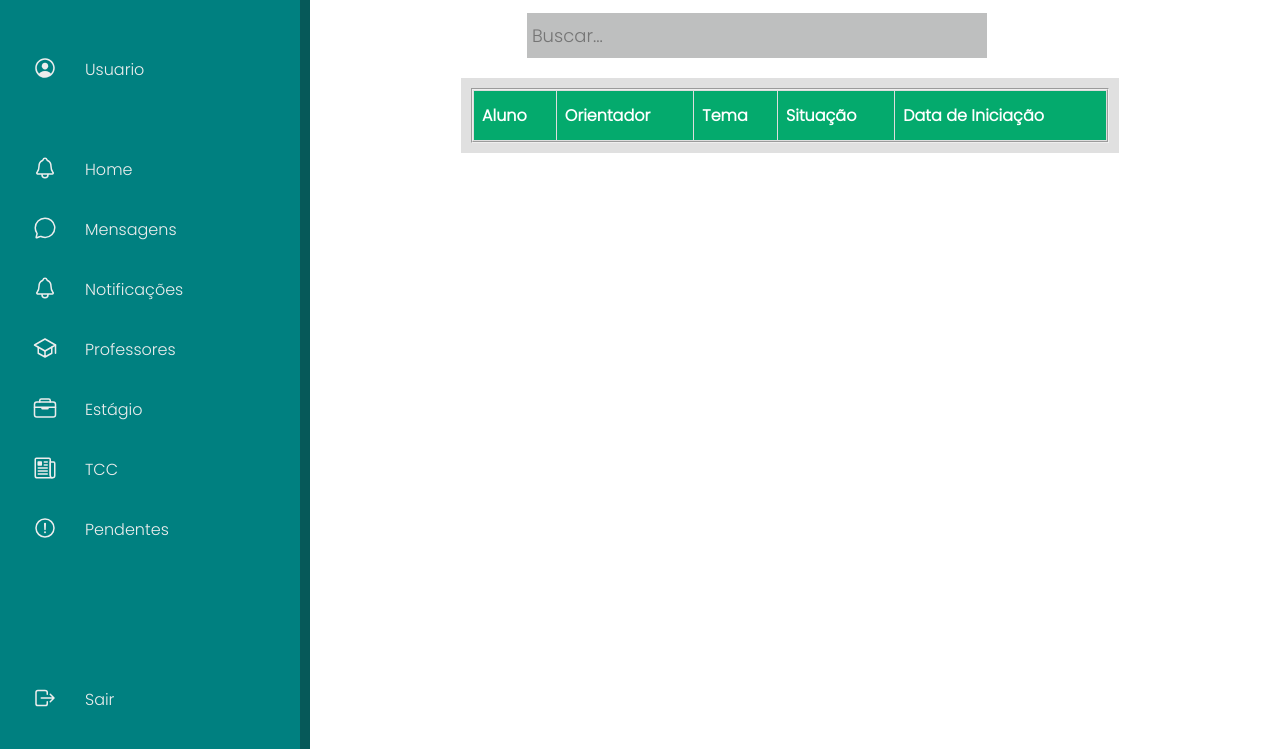
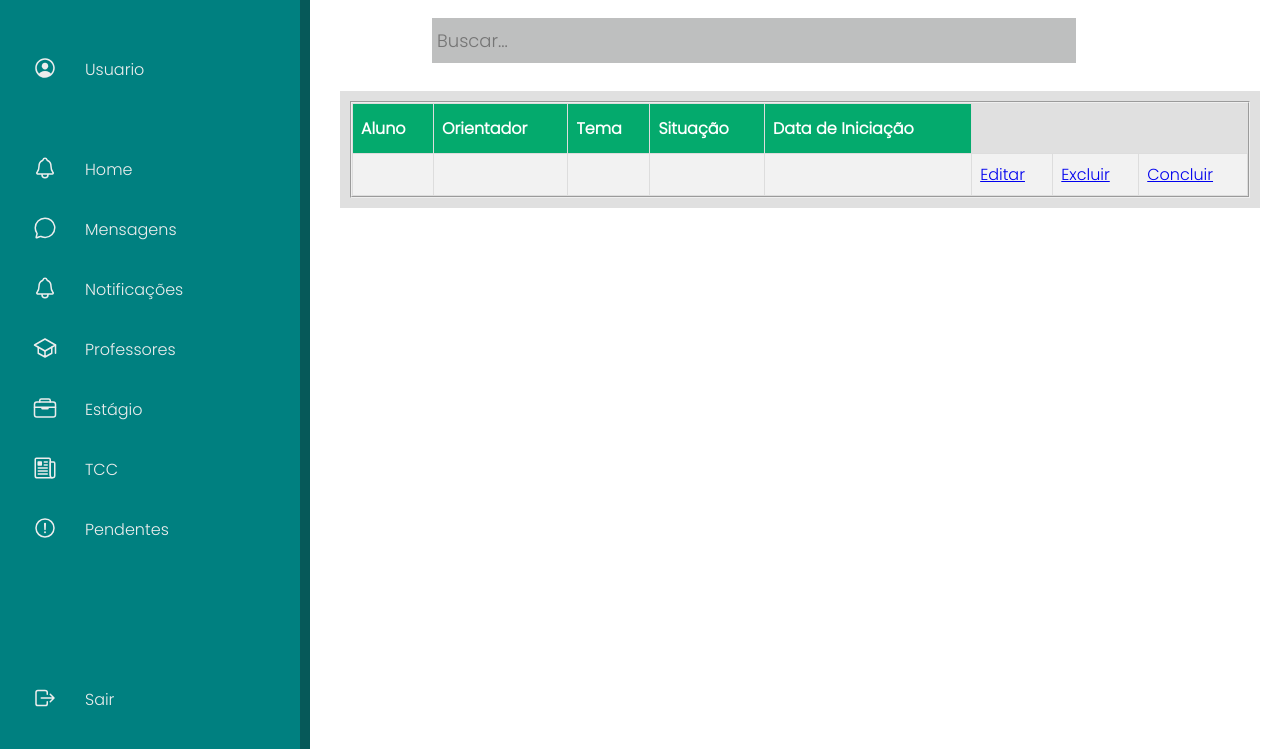
Before and after one commit to scet-ppa/SCET-PPA, a PHP site: page /html/prof-estagio.html in a window 1280 px wide. Shown: the top 749 px of the page. Run offline with PHP 8.4, Linux system fonts and the light colour scheme; lists and menus that the app fills with data are empty.

Commit message:
Pagina estagio do professor

```diff
--- a/pag/css/prof-estagio.css
+++ b/pag/css/prof-estagio.css
@@ -9,23 +9,23 @@
     font-family: 'Poppins', sans-serif;
 }
 
-
-.container {
-  display: grid;
-  grid-template-areas:
-  'navegacao navegacao navegacao   '
-  'navegacao  navegacao navegacao  '
-  'navegacao  navegacao navegacao  ';
+body{
+  display: flex;
+  background-color: #FFFFFf;
 }
 
-
 .grid-container {
-  display: grid;
+  flex: 1;
+  margin-left: 20px;
+  padding-left: 20px;
+  padding-right: 20px;
 }
 
 .grid-item {
-  height: 100%; /* Ocupa toda a altura do grid-item */
-  width:100%;
+  flex: 1;
+  margin-left: 20px;
+  padding-left: 20px;
+  padding-right: 20px;
 }
 
 #divBusca{
--- a/pag/html/prof-estagio.html
+++ b/pag/html/prof-estagio.html
@@ -69,6 +69,7 @@
             </li>
         </ul>
     </div>
+    </div>
 
         <div class="grid-item">
             <div id="divBusca">
@@ -86,6 +87,19 @@
                     <th>Tema</th>
                     <th>Situação</th>
                     <th>Data de Iniciação</th>
+                </tr>
+
+                <tr>
+                    <td></td>
+                    <td></td>
+                    <td></td>
+                    <td></td>
+                    <td></td>
+
+                    <td> <a class="editar" href="#">Editar</a></td>
+                    <td> <a class="excluir" href="#">Excluir</a></td>
+                    <td> <a class="concluir" href="#">Concluir </a></td>
+
                 </tr>
             </table>
         </fieldset>
```
